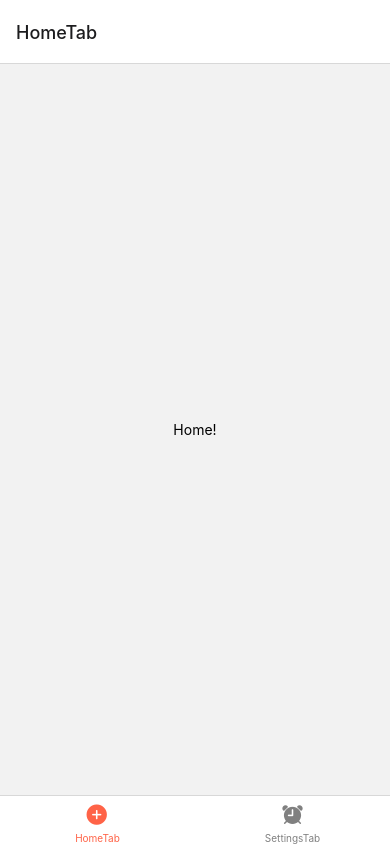
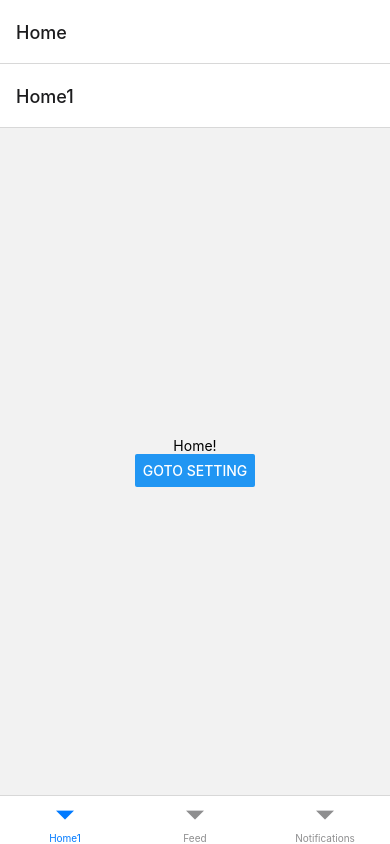
Before and after one commit to Anupom11/TestNavigation, a React Native app: screen / in a window 390 px wide. Built offline with nearby package versions, Linux system fonts and the light colour scheme.

Commit message:
Updated with nested tab and stack navigation

```diff
--- a/App.js
+++ b/App.js
@@ -53,12 +53,21 @@ function LogoTitle() {
   );
 }
 
+function ProfileScreen() {
+  return (
+    <Text>Profile Screen</Text>
+  );
+}
+
 //--------------------------------------------------------------
 // Code section to do the bottom tab navigation
-function HomeTab() {
+function HomeTab({navigation}) {
   return (
     <View style={{flex:1, justifyContent:'center', alignItems:'center'}}>
       <Text>Home!</Text>
+      <Button
+        title="Goto Setting"
+        onPress={()=>navigation.navigate('SettingsTab')} />
     </View>
   );
 }
@@ -70,10 +79,37 @@ function SettingsTab() {
     </View>
   );
 }
+
+function SettingsScreen({ navigation }) {
+  return (
+    <View style={{ flex: 1, alignItems: 'center', justifyContent: 'center' }}>
+      <Text>Settings Screen</Text>
+      <Button
+        title="Go to Profile"
+        onPress={() => navigation.navigate('Profile')}
+      />
+    </View>
+  );
+}
+
+//--------------------------------------------------------------
+
+//--------------------------------------------------------------
+function HomeStack() {
+  return (
+    <tab.Navigator>
+      <tab.Screen name="Home1" component={HomeTab} />
+      <tab.Screen name="Feed" component={SettingScreen} />
+      <tab.Screen name="Notifications" component={SettingsTab} />
+    </tab.Navigator>
+  );
+}
+
 //--------------------------------------------------------------
 
 const stack = createNativeStackNavigator();
 const tab   = createBottomTabNavigator();
+const SettingsStack = createNativeStackNavigator();
 
 function App() {
   return (
@@ -90,6 +126,7 @@ function App() {
             fontWeight: 'bold',
           },
         }}>
+        <stack.Group>
           <stack.Screen
             name="Home"
             component={HomeScreen}
@@ -101,9 +138,10 @@ function App() {
             name="Settings"
             component={SettingScreen}
             options={{ headerShown: false }} />
+        </stack.Group>
       </stack.Navigator> */}
 
-      <tab.Navigator
+      {/* <tab.Navigator
         screenOptions={({route})=> ({
           tabBarIcon:({focused, color, size})=> {
             let iconName;
@@ -123,12 +161,42 @@ function App() {
       >
         <tab.Screen
           name="HomeTab"
-          component={HomeTab}/>
+          component={HomeTab}
+          options={{tabBarBadge:99}}/>
 
         <tab.Screen
           name="SettingsTab"
           component={SettingsTab}/>
-      </tab.Navigator>
+      </tab.Navigator> */}
+
+      {/* <tab.Navigator>
+        <tab.Screen name="First">
+          {() => (
+            <SettingsStack.Navigator>
+              <SettingsStack.Screen
+                name="Settings"
+                component={SettingsScreen}
+              />
+              <SettingsStack.Screen name="Profile" component={ProfileScreen} />
+            </SettingsStack.Navigator>
+          )}
+        </tab.Screen>
+        <tab.Screen name="Second">
+          {() => (
+            <HomeStack.Navigator>
+              <HomeStack.Screen name="Home" component={HomeScreen} />
+              <HomeStack.Screen name="Details" component={DetailsScreen} />
+            </HomeStack.Navigator>
+          )}
+        </tab.Screen>
+      </tab.Navigator> */}
+
+      <stack.Navigator>
+        <stack.Screen name="Home" component={HomeStack} />
+        <stack.Screen name="Profile" component={ProfileScreen} />
+        <stack.Screen name="Settings" component={SettingsScreen} />
+        <stack.Screen name="SettingsTab" component={SettingsTab}  />
+      </stack.Navigator>
 
     </NavigationContainer>
   );
```
Lines whose indentation alone changed are shown as unchanged.
